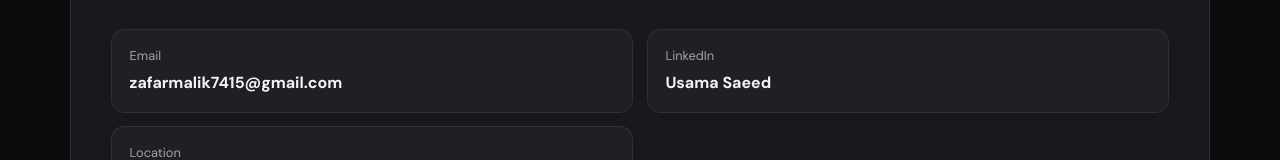
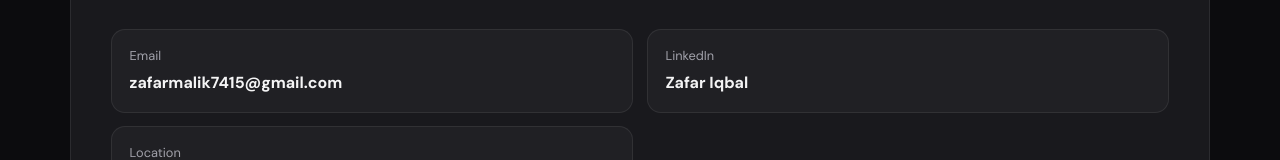
Before and after one commit to zafarmalik7415/zafar-iqbal8-portfolio, a React (Vite) app: page / in a window 1280 px wide. Shown: the part 7306-7466 px from the top of the page. Built offline with nearby package versions, Linux system fonts and the light colour scheme.

Commit message:
Update Contact.jsx

```diff
--- a/src/components/Contact.jsx
+++ b/src/components/Contact.jsx
@@ -26,7 +26,7 @@ export default function Contact() {
               </a>
               <a className="contact__item" href={PROFILE.social.linkedin} target="_blank" rel="noreferrer">
                 <span>LinkedIn</span>
-                <strong>Usama Saeed</strong>
+                <strong>Zafar Iqbal</strong>
               </a>
               <div className="contact__item">
                 <span>Location</span>
```
